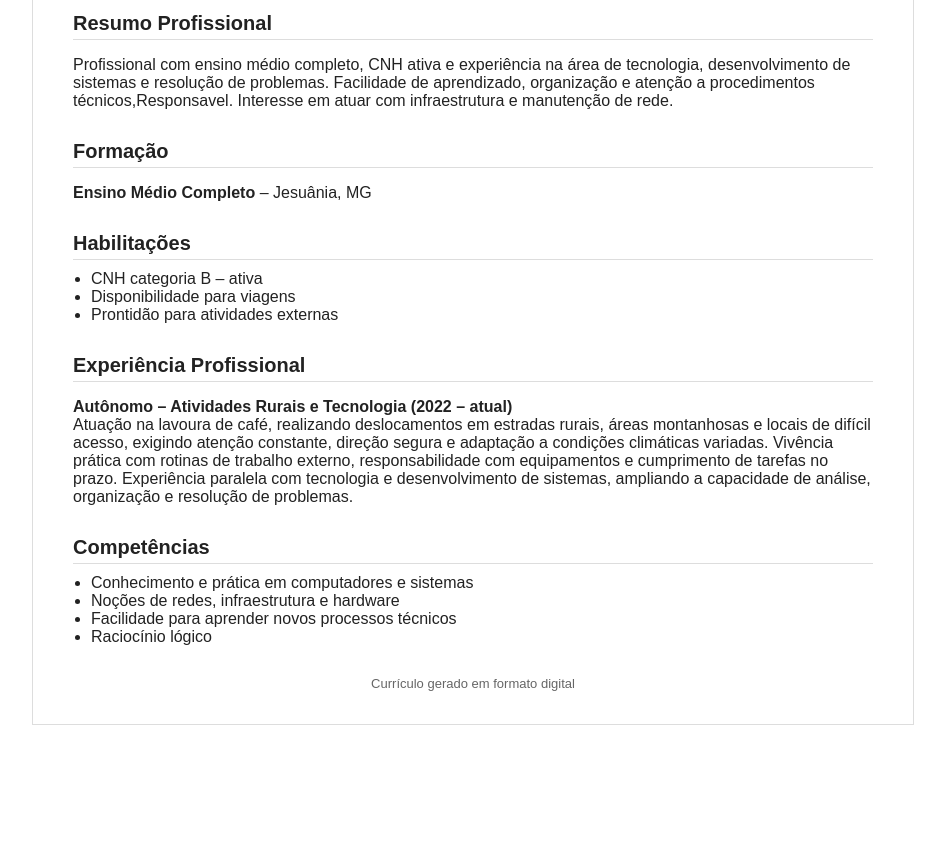
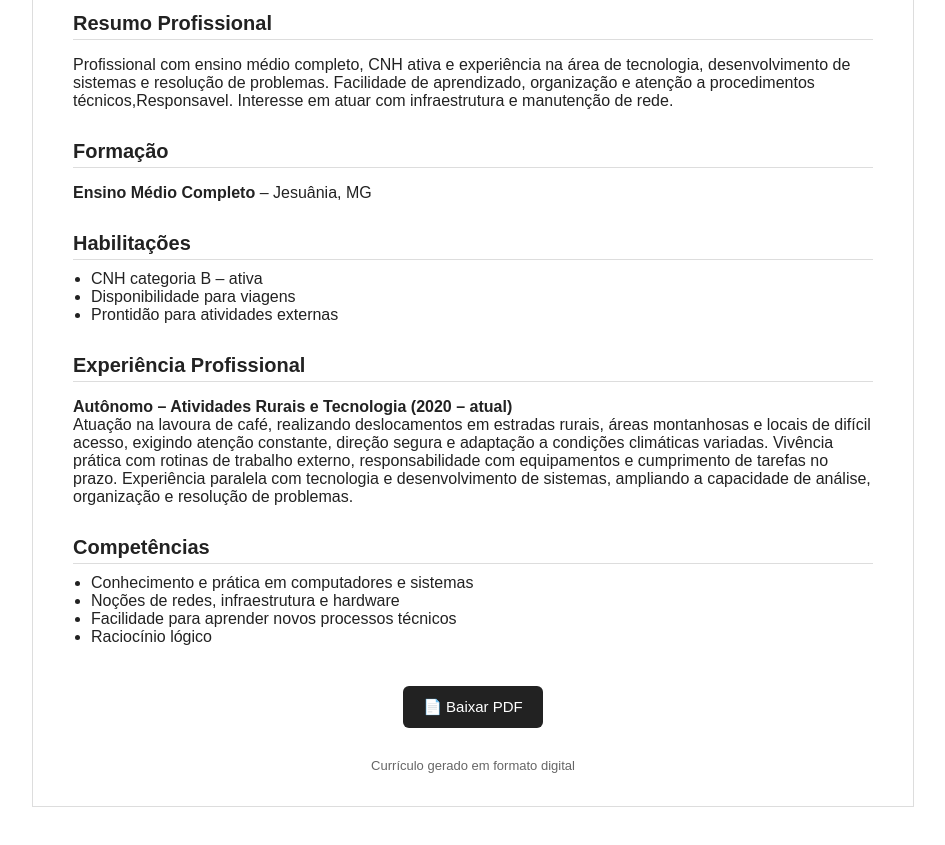
Before and after one commit to alexandre945/curr-culo, a plain HTML site: page index.html in a window 1280 px wide. Shown: the part 227-1072 px from the top of the page, without its empty margins (167-1112 px from the left). Before the commit the page ends 992 px from the top, so only its background shows below. Drawn offline with Linux system fonts and the light colour scheme.

Commit message:
adicionado pdf

```diff
--- a/css/style.css
+++ b/css/style.css
@@ -77,3 +77,30 @@ footer {
     border: none;
   }
 }
+.btn-pdf {
+  background: #222;
+  color: #fff;
+  border: none;
+  padding: 12px 20px;
+  font-size: 15px;
+  border-radius: 6px;
+  cursor: pointer;
+  margin-top: 20px;
+  transition: 0.2s;
+}
+
+.btn-pdf:hover {
+  background: #000;
+}
+
+.pdf-container {
+  text-align: center;
+  margin-top: 20px;
+}
+
+/* Ocultar botão na versão PDF */
+@media print {
+  .btn-pdf {
+    display: none;
+  }
+}
--- a/index.html
+++ b/index.html
@@ -58,7 +58,7 @@
     <section>
     <h2>Experiência Profissional</h2>
     <p>
-        <strong>Autônomo – Atividades Rurais e Tecnologia (2022 – atual)</strong><br>
+        <strong>Autônomo – Atividades Rurais e Tecnologia (2020 – atual)</strong><br>
         Atuação na lavoura de café, realizando deslocamentos em estradas rurais, áreas montanhosas e
         locais de difícil acesso, exigindo atenção constante, direção segura e adaptação a condições
         climáticas variadas. Vivência prática com rotinas de trabalho externo, responsabilidade com
@@ -77,6 +77,12 @@
         <li>Raciocínio lógico</li>
       </ul>
     </section>
+    <div class="pdf-container">
+        <button class="btn-pdf" onclick="window.print()">
+            📄 Baixar PDF
+        </button>
+    </div>
+
 
     <footer>
       <p>Currículo gerado em formato digital</p>
```
